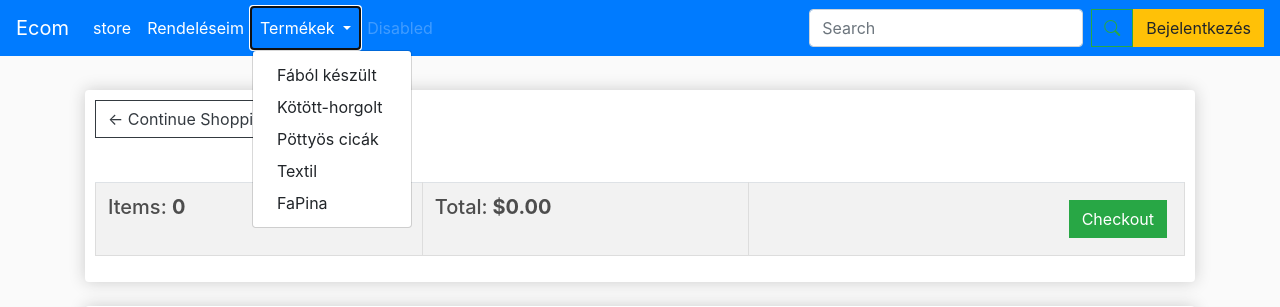
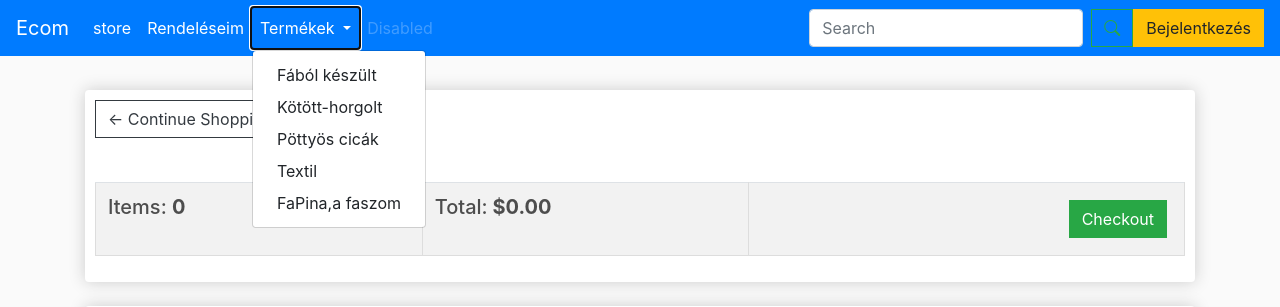
Before and after one commit to Tibi81/vizsgaremek, a Django app: page /cart/ in a window 1280 px wide, after a click on "Termékek". Shown: the top 307 px of the page. Run offline with Django 5.2, Linux system fonts and the light colour scheme; lists and menus that the app fills with data are empty; some libraries are stand-ins or nearby versions.

Commit message:
ezt nézd

```diff
--- a/ecommerce/store/templates/store/main.html
+++ b/ecommerce/store/templates/store/main.html
@@ -37,7 +37,7 @@
                   <a class="dropdown-item" href="{% url 'filtered_products' %}?filter=kotott">Kötött-horgolt</a>
                   <a class="dropdown-item" href="{% url 'filtered_products' %}?filter=pottos">Pöttyös cicák</a>
                   <a class="dropdown-item" href="{% url 'filtered_products' %}?filter=textil">Textil</a>
-                  <a class="dropdown-item" href="{% url 'filtered_products' %}?filter=textil">FaPina</a>
+                  <a class="dropdown-item" href="{% url 'filtered_products' %}?filter=textil">FaPina,a faszom</a>
               </li>
             <li class="nav-item">
                 <a class="nav-link disabled" href="#">Disabled</a>
```
